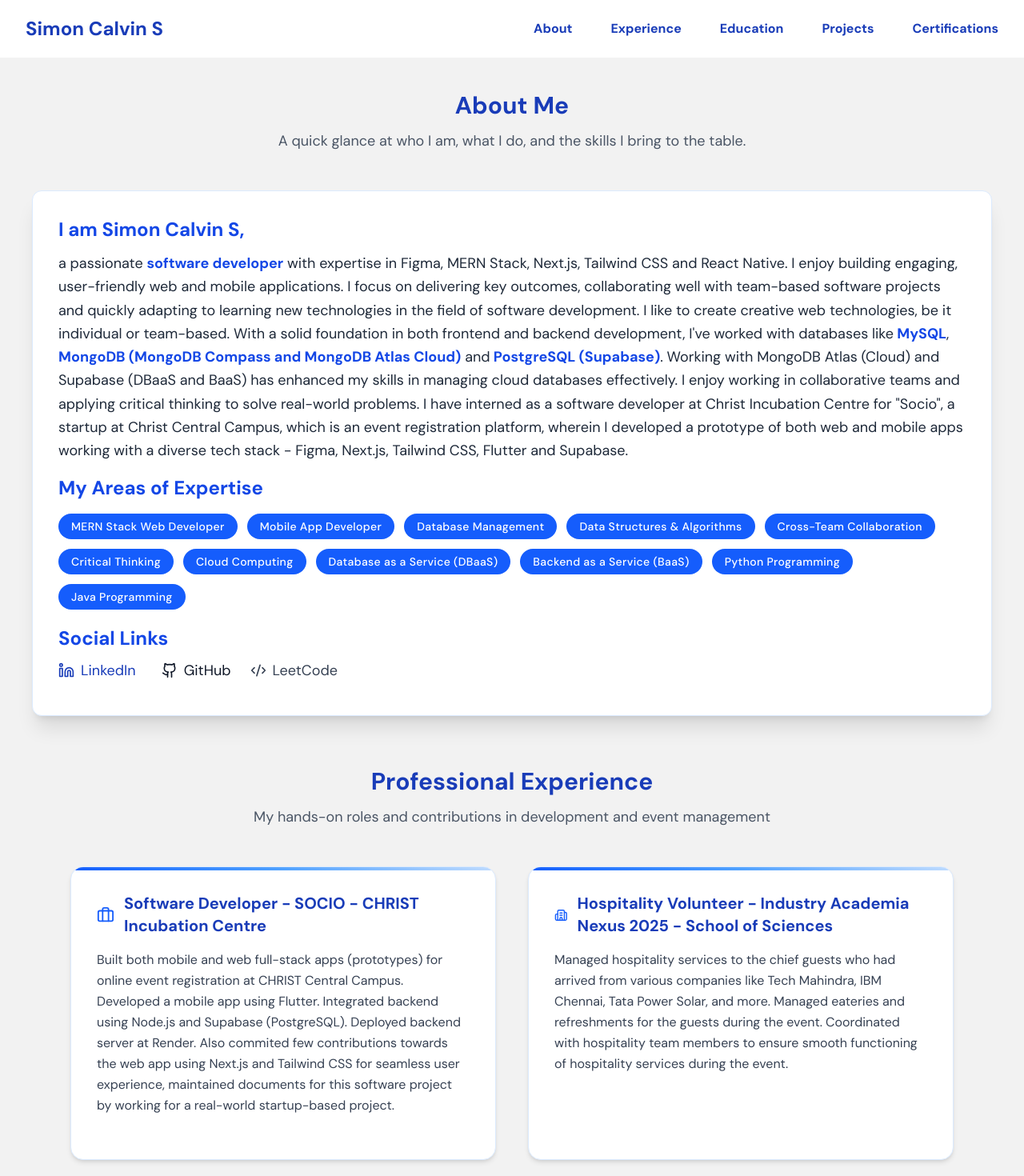
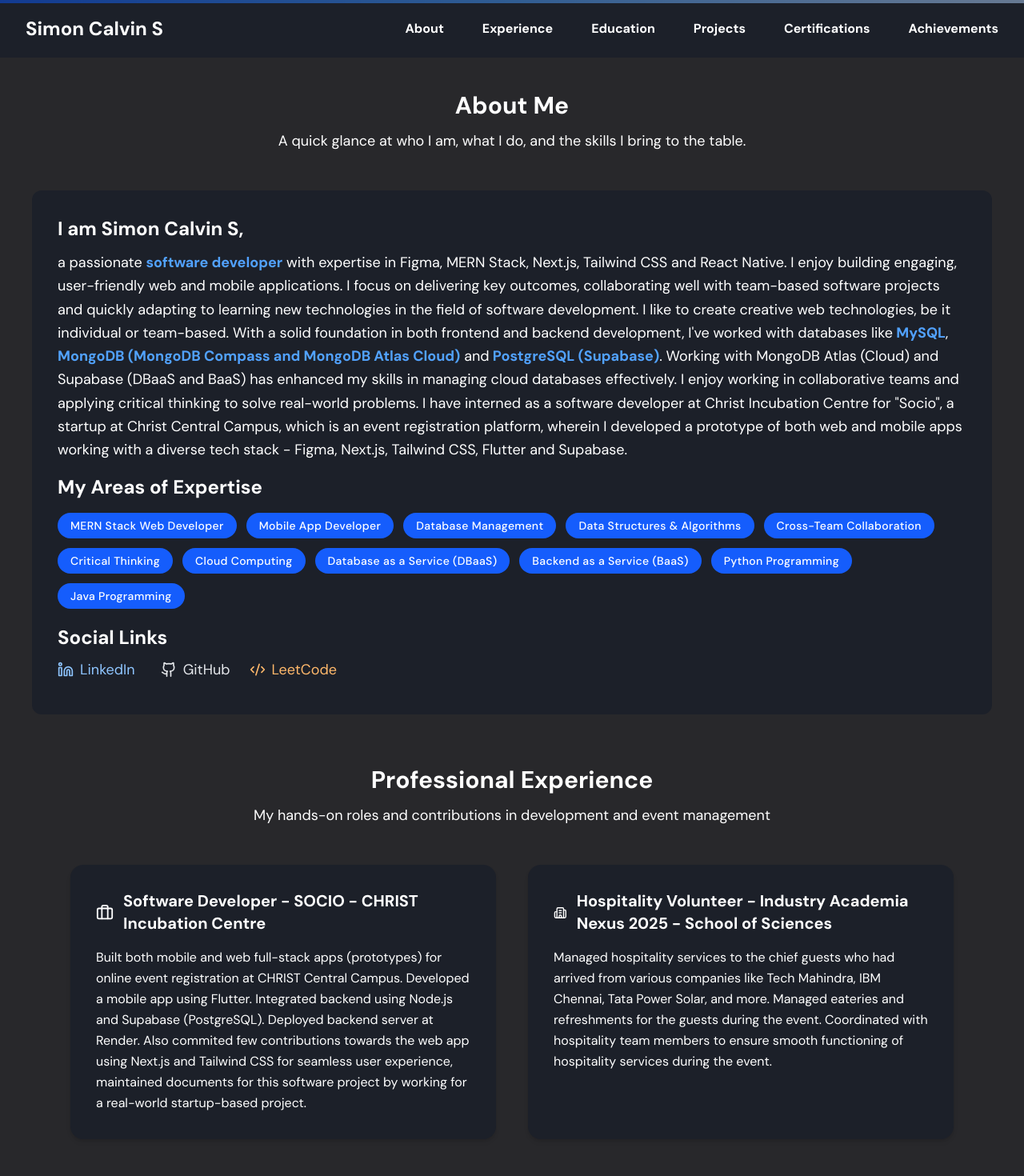
Before and after one commit to SimonCalvinS1/my-portfolio, a React (Vite) app: page / in a window 1280 px wide. Shown: the top 1470 px of the page at 80% size. Built offline with nearby package versions, Linux system fonts and the light colour scheme.

Commit message:
Updated to dark theme

```diff
--- a/src/App.jsx
+++ b/src/App.jsx
@@ -5,6 +5,7 @@ import Footer from './components/Footer';
 import Education from './components/Education';
 import Experience from './components/Experience';
 import Certifications from './components/Certifications';
+import Achievements from './components/Achievements';
 
 function App() {
   return (
@@ -16,6 +17,7 @@ function App() {
         <Education />
         <Projects />
         <Certifications />
+        <Achievements />
       </main>
       <Footer />
     </div>
--- a/src/components/AboutMe.jsx
+++ b/src/components/AboutMe.jsx
@@ -9,25 +9,25 @@ function AboutMe() {
     <section className="py-6">
       <div id="about" className="mx-auto px-6">
         <div className="text-center mb-12">
-          <h1 className="text-3xl font-bold text-blue-800 mb-3">About Me</h1>
-          <p className="text-gray-600 text-lg max-w-3xl mx-auto">
+          <h1 className="text-3xl font-bold text-white mb-3">About Me</h1>
+          <p className="text-white text-lg max-w-3xl mx-auto">
             A quick glance at who I am, what I do, and the skills I bring to the table.
           </p>
         </div>
 
         {/* Main Content */}
-        <div className="bg-white shadow-xl rounded-xl p-8 border border-blue-100">
-          <h2 className="text-2xl font-semibold text-blue-700 mb-3">
+        <div className="bg-gray-900/50 rounded-xl p-8">
+          <h2 className="text-2xl font-semibold text-white mb-3">
             I am Simon Calvin S,
           </h2>
-          <p className="text-gray-800 text-lg mb-4 leading-relaxed">
-            a passionate <span className="font-semibold text-blue-700">software developer</span> with expertise in Figma, MERN Stack, Next.js, Tailwind CSS and React Native.
+          <p className="text-white text-lg mb-4 leading-relaxed">
+            a passionate <span className="font-semibold text-blue-400">software developer</span> with expertise in Figma, MERN Stack, Next.js, Tailwind CSS and React Native.
             I enjoy building engaging, user-friendly web and mobile applications. I focus on delivering key outcomes, collaborating well with team-based software projects and
             quickly adapting to learning new technologies in the field of software development. I like to create creative web technologies, be it individual or team-based.
             With a solid foundation in both frontend and backend development, I've worked with databases like
-            <span className="font-semibold text-blue-700"> MySQL</span>,
-            <span className="font-semibold text-blue-700"> MongoDB (MongoDB Compass and MongoDB Atlas Cloud)</span> and
-            <span className="font-semibold text-blue-700"> PostgreSQL (Supabase)</span>.
+            <span className="font-semibold text-blue-400"> MySQL</span>,
+            <span className="font-semibold text-blue-400"> MongoDB (MongoDB Compass and MongoDB Atlas Cloud)</span> and
+            <span className="font-semibold text-blue-400"> PostgreSQL (Supabase)</span>.
             Working with MongoDB Atlas (Cloud) and Supabase (DBaaS and BaaS) has enhanced my skills in managing cloud databases effectively.
             I enjoy working in collaborative teams and applying critical thinking to solve real-world problems.
             I have interned as a software developer at Christ Incubation Centre for "Socio", a startup at Christ Central Campus, which is an event registration platform,
@@ -36,7 +36,7 @@ function AboutMe() {
 
           {/* Expertise Section */}
           <div className="mb-5">
-            <h3 className="text-2xl text-blue-700 font-semibold mb-3 flex items-center gap-2">
+            <h3 className="text-2xl text-white font-semibold mb-3 flex items-center gap-2">
               My Areas of Expertise
             </h3>
 
@@ -57,13 +57,13 @@ function AboutMe() {
 
           {/* Social Links */}
           <div>
-            <h3 className="text-2xl text-blue-700 font-semibold flex items-center gap-1">Social Links</h3>
+            <h3 className="text-2xl text-white font-semibold flex items-center gap-1">Social Links</h3>
             <nav className="flex gap-6 text-lg">
               <a
                 href="https://www.linkedin.com/in/simon-calvin-s"
                 target="_blank"
                 rel="noopener noreferrer"
-                className="flex items-center gap-2 text-blue-800 hover:text-blue-500 transition-colors"
+                className="flex items-center gap-2 text-blue-300 hover:text-blue-500 transition-colors"
               >
                 <Linkedin className="w-5 h-5" /> LinkedIn
               </a>
@@ -71,7 +71,7 @@ function AboutMe() {
                 href="https://github.com/SimonCalvinS1"
                 target="_blank"
                 rel="noopener noreferrer"
-                className="flex items-center gap-2 text-gray-900 hover:text-gray-500 transition-colors"
+                className="flex items-center gap-2 text-gray-200 hover:text-gray-400 transition-colors"
               >
                 <p id="experience" className="mt-12"></p>
                 <Github className="w-5 h-5" /> GitHub
@@ -80,7 +80,7 @@ function AboutMe() {
                 href="https://leetcode.com/u/SimonCalvinS"
                 target="_blank"
                 rel="noopener noreferrer"
-                className="flex items-center gap-2 text-gray-700 hover:text-orange-800 transition-colors">
+                className="flex items-center gap-2 text-orange-300 hover:text-orange-500 transition-colors">
                   <LucideCodeXml className="w-5 h-5" /> LeetCode
                 </a>
             </nav>
--- /dev/null
+++ b/src/components/Achievements.jsx
@@ -0,0 +1,115 @@
+import React from 'react';
+
+function Achievements() {
+  const achievements = [
+    {
+      id: 1,
+      title: "Annual Catechism Examination 2017 - 3rd Place",
+      description:
+        "Secured 3rd place in the Annual Catechism Examination conducted by the Diocese of Bangalore in 2017, showcasing my dedication and knowledge in religious studies.",
+    },
+    {
+      id: 2,
+      title: "Sciplore 2018 - 3rd Place",
+      description:
+        "Achieved 3rd place in Sciplore, a science exhibition organized by St Joseph's School (CBSE) in 2020, demonstrating my passion and aptitude for scientific inquiry and innovation.",
+    },
+    {
+      id: 3,
+      title: "Annual Catechism Examination 2018 - 1st Place",
+      description:
+        "Won 1st place in the Annual Catechism Examination conducted by the Diocese of Bangalore in 2018, reflecting my continued excellence and commitment to religious education.",
+    },
+    {
+        id: 4,
+        title: "Ignation Week 2019 Quiz - 3rd Place",
+        description:
+          "Secured 3rd place in the Ignation Week Quiz organized by St Joseph's School (CBSE) in 2019, highlighting my quick thinking and broad knowledge across various subjects.",
+    },
+    {
+        id: 5,
+        title: "Sciplore 2019 - 1st Place",
+        description:
+          "Achieved 1st place in Sciplore, a science exhibition organized by St Joseph's School (CBSE) in 2019, showcasing my innovative approach and deep understanding of scientific concepts.",
+    },
+    {
+        id: 6,
+        title: "Annual Catechism Examination 2019 - 1st Place",
+        description:
+          "Won 1st place in the Annual Catechism Examination conducted by the Diocese of Bangalore in 2019, demonstrating my consistent dedication and expertise in religious studies.",
+    },
+    {
+        id: 7,
+        title: "Grade 10 CBSE - English 100% Proficiency",
+        description:
+          "Achieved 100% proficiency in English in the Grade 10 CBSE examinations, reflecting my strong command of the language and academic excellence.",
+    },
+    {
+        id: 8,
+        title: "Sciplore 2022 - 2nd Place",
+        description:
+          "Secured 2nd place in Sciplore, a science exhibition organized by St Joseph's School (CBSE) in 2022, highlighting my continued passion and skill in scientific exploration and presentation.",
+    },
+    {
+        id: 9,
+        title: "Tarang 2022 - Meme Creation - 1st Place",
+        description:
+          "Won 1st place in the Meme Creation contest during Tarang 2022 at St Joseph's School (CBSE), showcasing my creativity and humor in digital content creation.",
+    },
+    {
+        id: 10,
+        title: "Scavenger Hunt 2022 - 1st Place",
+        description:
+          "Achieved 1st place in the Scavenger Hunt organized at St Joseph's School (CBSE), demonstrating my problem-solving skills and teamwork abilities.",
+    },
+    {
+        id: 11,
+        title: "Mathematics Day 2023 - Mathematics Competition - 1st Place",
+        description:
+            "Secured 1st place in the Mathematics Competition during Mathematics Day 2023 at St Joseph's School (CBSE), reflecting my strong analytical skills and passion for mathematics.",
+    }
+  ];
+
+  return (
+    <section className="py-6 mt-4">
+      <div className="max-w-6xl mx-auto px-6">
+        {/* Header */}
+        <header className="text-center mb-12">
+          <h2 className="text-3xl font-bold text-white mb-3">
+            Achievements
+          </h2>
+          <p className="text-white text-lg">
+            Highlights of my accomplishments and contributions
+          </p>
+        </header>
+
+        {/* Experience Cards */}
+        <div className="grid grid-cols-1 md:grid-cols-2 gap-18">
+          {achievements.map((ach) => (
+            <div
+              key={ach.id}
+              className="bg-gray-900/50 rounded-2xl shadow-md"
+            >
+              {/* Accent gradient border */}
+              <div className="absolute top-0 left-0 w-full h-1 bg-gradient-to-r from-blue-600 via-blue-400 to-blue-200"></div>
+
+              <div className="p-8">
+                <div className="flex items-center gap-3 mb-4">
+                  <h3 className="text-xl font-semibold text-white leading-snug">
+                    {ach.title}
+                  </h3>
+                </div>
+
+                <p className="text-white leading-relaxed">{ach.description}</p>
+
+                <div className="mt-5 h-0.5 w-0 bg-blue-500 transition-all duration-500 group-hover:w-full"></div>
+              </div>
+            </div>
+          ))}
+        </div>
+      </div>
+    </section>
+  );
+}
+
+export default Achievements;
--- a/src/components/Certifications.jsx
+++ b/src/components/Certifications.jsx
@@ -48,26 +48,27 @@ const Certifications = () => {
     <div className="py-16">
       <div className="mx-auto px-6">
         {/* Section Header */}
-        <h1 className="text-3xl font-semibold text-center text-blue-800 mb-8">
+        <h1 className="text-3xl font-semibold text-center text-white mb-8">
           My Certifications
         </h1>
 
-        <div className="grid grid-cols-1 md:grid-cols-2 lg:grid-cols-4 gap-8">
+        <div className="grid grid-cols-1 md:grid-cols-2 lg:grid-cols-3 gap-20 p-8">
           {certificationsData.map((cer, index) => (
             <div
               key={index}
-              className="bg-white rounded-2xl shadow-md hover:shadow-lg transition-shadow duration-300 p-6 border border-gray-100"
+              className="bg-gray-900/50 rounded-2xl p-6"
             >
-              <h2 className="text-xl font-semibold text-blue-700 mb-1">
+              <h2 className="text-xl font-semibold text-blue-400 mb-4">
                 {cer.title}
               </h2>
-              <h3 className="text-gray-800 font-medium mb-1">
+              <h3 className="text-gray-300 text-right font-medium mb-1">
                 {cer.institution}
               </h3>
             </div>
           ))}
         </div>
       </div>
+      <p id="achievements"></p>
     </div>
   );
 };
--- a/src/components/Experience.jsx
+++ b/src/components/Experience.jsx
@@ -22,10 +22,10 @@ function Experience() {
       <div className="max-w-6xl mx-auto px-6">
         {/* Header */}
         <header className="text-center mb-12">
-          <h2 className="text-3xl font-bold text-blue-800 mb-3">
+          <h2 className="text-3xl font-bold text-white mb-3">
             Professional Experience
           </h2>
-          <p className="text-gray-600 text-lg">
+          <p className="text-white text-lg">
             My hands-on roles and contributions in development and event management
           </p>
         </header>
@@ -35,7 +35,7 @@ function Experience() {
           {experiences.map((exp, index) => (
             <div
               key={exp.id}
-              className="group relative bg-white border border-blue-100 rounded-2xl shadow-md hover:shadow-2xl hover:-translate-y-1 transition-all duration-300 overflow-hidden"
+              className="bg-gray-900/50 rounded-2xl shadow-md"
             >
               {/* Accent gradient border */}
               <div className="absolute top-0 left-0 w-full h-1 bg-gradient-to-r from-blue-600 via-blue-400 to-blue-200"></div>
@@ -43,18 +43,16 @@ function Experience() {
               <div className="p-8">
                 <div className="flex items-center gap-3 mb-4">
                   {index === 0 ? (
-                    <Briefcase className="text-blue-600 w-7 h-7" />
+                    <Briefcase className="text-white w-7 h-7" />
                   ) : (
-                    <Building2 className="text-blue-600 w-7 h-7" />
+                    <Building2 className="text-white w-7 h-7" />
                   )}
-                  <h3 className="text-xl font-semibold text-blue-800 leading-snug">
+                  <h3 className="text-xl font-semibold text-white leading-snug">
                     {exp.title}
                   </h3>
                 </div>
 
-                <p className="text-gray-700 leading-relaxed">{exp.description}</p>
-
-                <div className="mt-5 h-0.5 w-0 bg-blue-500 transition-all duration-500 group-hover:w-full"></div>
+                <p className="text-white leading-relaxed">{exp.description}</p>
               </div>
             </div>
           ))}
--- a/src/components/Footer.jsx
+++ b/src/components/Footer.jsx
@@ -1,16 +1,16 @@
 import React from 'react';
 
 function Footer() {
-  const hrefStyle = "hover:text-red-700";
-  const headings = "text-lg font-bold mb-2 text-center text-blue-800";
+  const hrefStyle = "text-white hover:text-red-500";
+  const headings = "text-lg font-bold mb-2 text-center text-blue-400";
   return (
-    <footer className="bottom-0 w-full bg-white py-4">
+    <footer className="bottom-0 w-full bg-gray-900/50 py-4">
       <div className="max-w-6xl mx-auto">
         <div className="grid grid-cols-3 gap-[300px] mb-3">
           {/* Contact Section */}
           <div>
             <h3 className={headings}>Contact</h3>
-            <p className="leading-relaxed">
+            <p className="text-white">
               simoncalvin9b@gmail.com
             </p>
           </div>
@@ -23,23 +23,23 @@ function Footer() {
                 href="https://www.linkedin.com/in/simon-calvin-s"
                 target="_blank"
                 rel="noopener noreferrer"
-                className="hover:text-blue-600">
+                className="text-white hover:text-blue-600">
                   LinkedIn
               </a>
-              <span>|</span>
+              <span className="text-white">|</span>
               <a
                 href="https://github.com/SimonCalvinS1"
                 target="_blank"
                 rel="noopener noreferrer"
-                className="hover:text-gray-500">
+                className="text-white hover:text-gray-500">
                   GitHub
               </a>
-              <span>|</span>
+              <span className="text-white">|</span>
               <a
                 href="https://leetcode.com/u/SimonCalvinS"
                 target="_blank"
                 rel="noopener noreferrer"
-                className={hrefStyle}>
+                className="text-white hover:text-orange-500">
                   LeetCode
               </a>
             </nav>
@@ -51,11 +51,11 @@ function Footer() {
               <a href="#about" className={hrefStyle}>
                 About
               </a>
-              <span>|</span>
+              <span className="text-white">|</span>
               <a href="#projects" className={hrefStyle}>
                 Projects
               </a>
-              <span>|</span>
+              <span className="text-white">|</span>
               <a href="#experience" className={hrefStyle}>
                 Experience
               </a>
--- a/src/components/Heading.jsx
+++ b/src/components/Heading.jsx
@@ -1,11 +1,11 @@
 import React from 'react';
 
 function Heading() {
-  const hrefStyle = "text-blue-800 font-semibold hover:text-blue-400";
+  const hrefStyle = "text-white font-semibold hover:text-blue-400";
   return (
-    <header className="bg-white fixed top-0 left-0 right-0 h-18 z-[1000]">
+    <header className="bg-gray-900/50 fixed top-0 left-0 right-0 h-18 z-[1000]">
       <div className="max-w-7xl mx-auto h-full flex justify-between items-center px-8">
-        <h1 className="text-blue-800 text-2xl font-bold">Simon Calvin S</h1>
+        <h1 className="text-white text-2xl font-bold">Simon Calvin S</h1>
         <nav className="flex items-center gap-12">
           <a href="#about" className={hrefStyle}>
             About
@@ -22,6 +22,9 @@ function Heading() {
           <a href="#certifications" className={hrefStyle}>
             Certifications
           </a>
+          <a href="#achievements" className={hrefStyle}>
+            Achievements
+          </a>
         </nav>
       </div>
     </header>
--- a/src/index.css
+++ b/src/index.css
@@ -8,5 +8,5 @@
 body {
   margin: 0;
   padding-top: 50px;
-  background-color: #f2f2f2;
+  background-color: #28282B;
 }
```
Also changed, not shown: src/components/Education.jsx (+5 -5 lines), src/components/Projects.jsx (+4 -4 lines).
